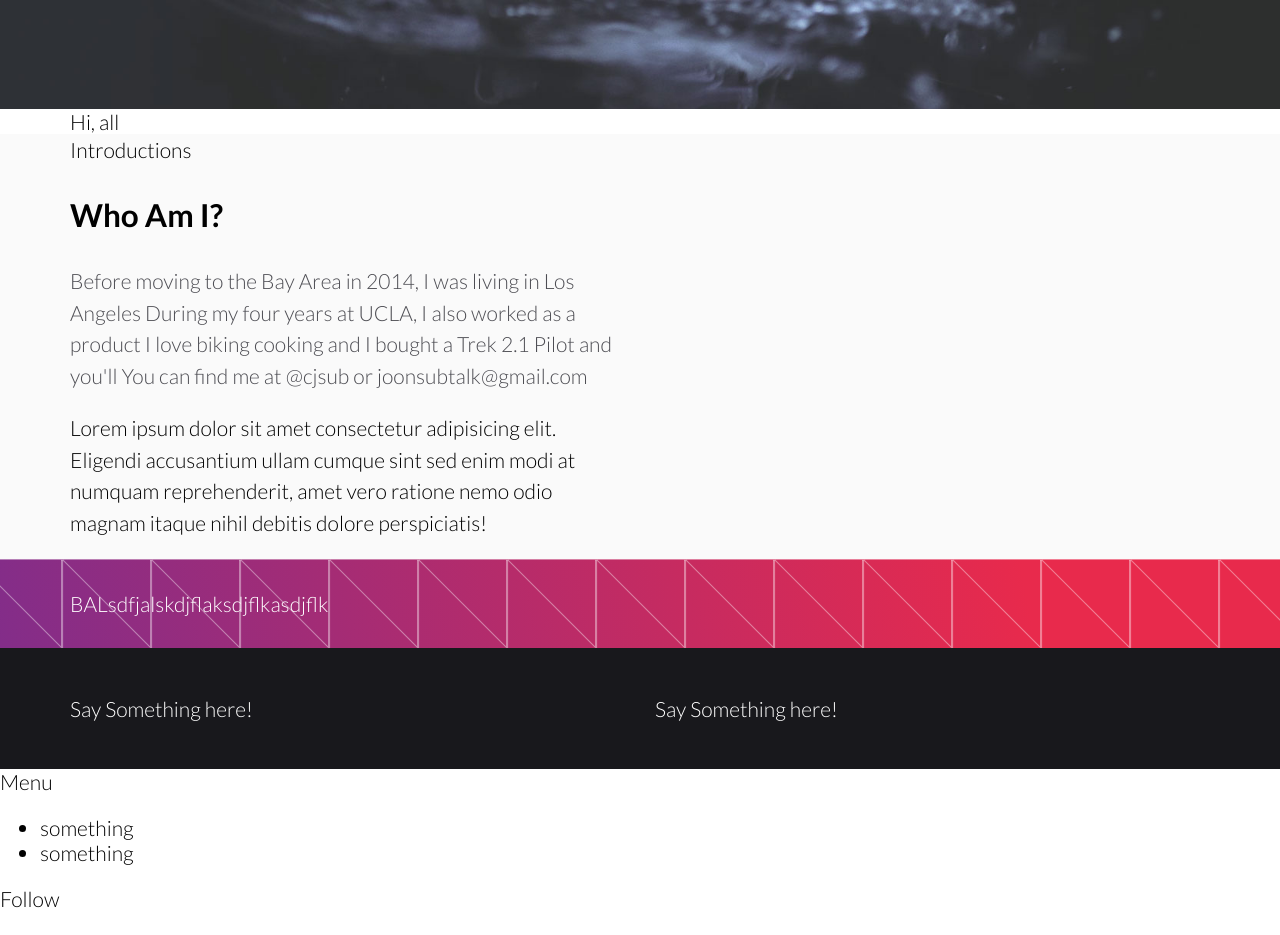
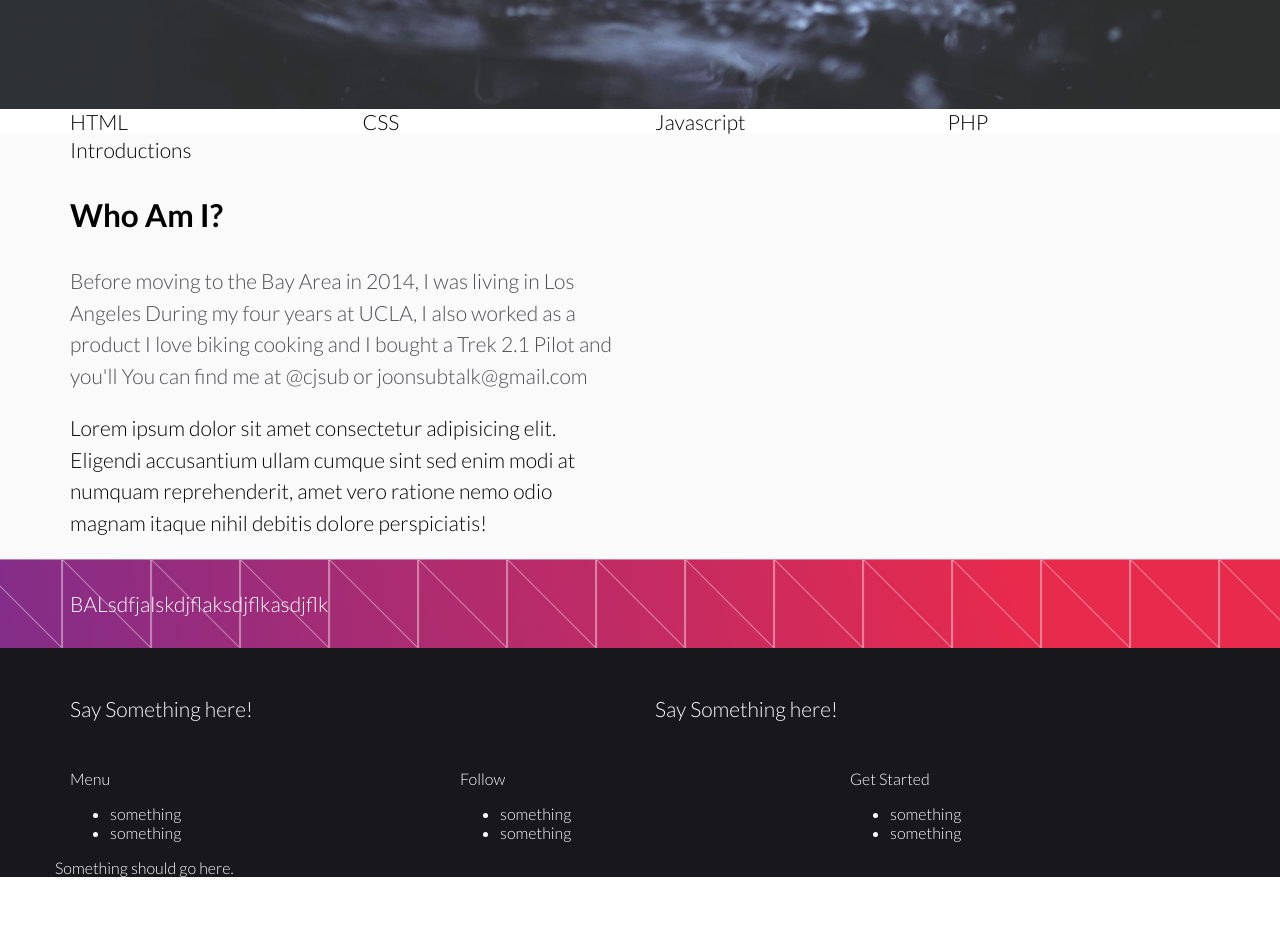
Before and after one commit to joonsubtalk/blog, a React (Create React App) app: page / in a window 1280 px wide. Shown: the part 391-1326 px from the top of the page. After the commit the page ends 1268 px from the top, so only its background shows below. Built offline with nearby package versions, Linux system fonts and the light colour scheme; no server answers.

Commit message:
Added footer styles

```diff
--- a/src/Components/Footer/Footer.jsx
+++ b/src/Components/Footer/Footer.jsx
@@ -1,28 +1,40 @@
 import React from 'react';
+import './c-Footer.css';
 
 const Footer = () => (
-    <footer>
-        <div>
+    <footer className="c-footer">
+        <div className="container">
+            <div className="grid">
+                <div className="row">
+                    <div className="col-md-4">
                         Menu
                         <ul>
                             <li>something</li>
                             <li>something</li>
                         </ul>
                     </div>
-        <div>
+                    <div className="col-md-4">
                         Follow
                         <ul>
                             <li>something</li>
                             <li>something</li>
                         </ul>
                     </div>
-        <div>
+                    <div className="col-md-4">
                         Get Started
                         <ul>
                             <li>something</li>
                             <li>something</li>
                         </ul>
                     </div>
+                </div>
+                <div className="row">
+                    <div className="cpl-sm-12">
+                        Something should go here.
+                    </div>
+                </div>
+            </div>
+        </div>
     </footer>
 );
 
--- /dev/null
+++ b/src/Components/Footer/c-Footer.scss
@@ -0,0 +1,9 @@
+@import 'styles/_custom.scss';
+
+.c-footer {
+    z-index: 9999;
+    font-size: 1rem;
+    width: 100%;
+	color: $textOnDarkColor;
+	background-color: $backgroundDarkColor;
+}
--- a/src/Components/HeroUnit/HeroUnit.jsx
+++ b/src/Components/HeroUnit/HeroUnit.jsx
@@ -44,8 +44,8 @@ class HeroUnit extends Component {
         return (
             <div className="c-herounit">
                 <div className="c-herounit__content">
-                   Make an Impression.<br/>
-                   Splash into AWESOME design.
+                    Make an Impression.<br/>
+                    Design the future.
                 </div>
             </div>
         );
--- a/src/Components/HeroUnit/c-HeroUnit.scss
+++ b/src/Components/HeroUnit/c-HeroUnit.scss
@@ -15,8 +15,9 @@
 
     &__content {
         color: $textOnDarkColor;
-        font-size: 2.75em;
+        font-size: 3.75em;
         text-shadow: 1px 1px  rgba(99, 107, 130, 0.57);
+        padding: .5em;
     }
 
     @media (max-width: 767px) {
--- a/src/Components/Services/Services.jsx
+++ b/src/Components/Services/Services.jsx
@@ -14,8 +14,17 @@ class Services extends Component {
 				<div className="container">
 					<div className="grid">
 						<div className="row">
-							<div className="col-md-12">
-								Hi, all
+							<div className="col-md-3">
+								HTML
+							</div>
+							<div className="col-md-3">
+								CSS
+							</div>
+							<div className="col-md-3">
+								Javascript
+							</div>
+							<div className="col-md-3">
+								PHP
 							</div>
 						</div>
 					</div>
```
Lines whose indentation alone changed are shown as unchanged.
